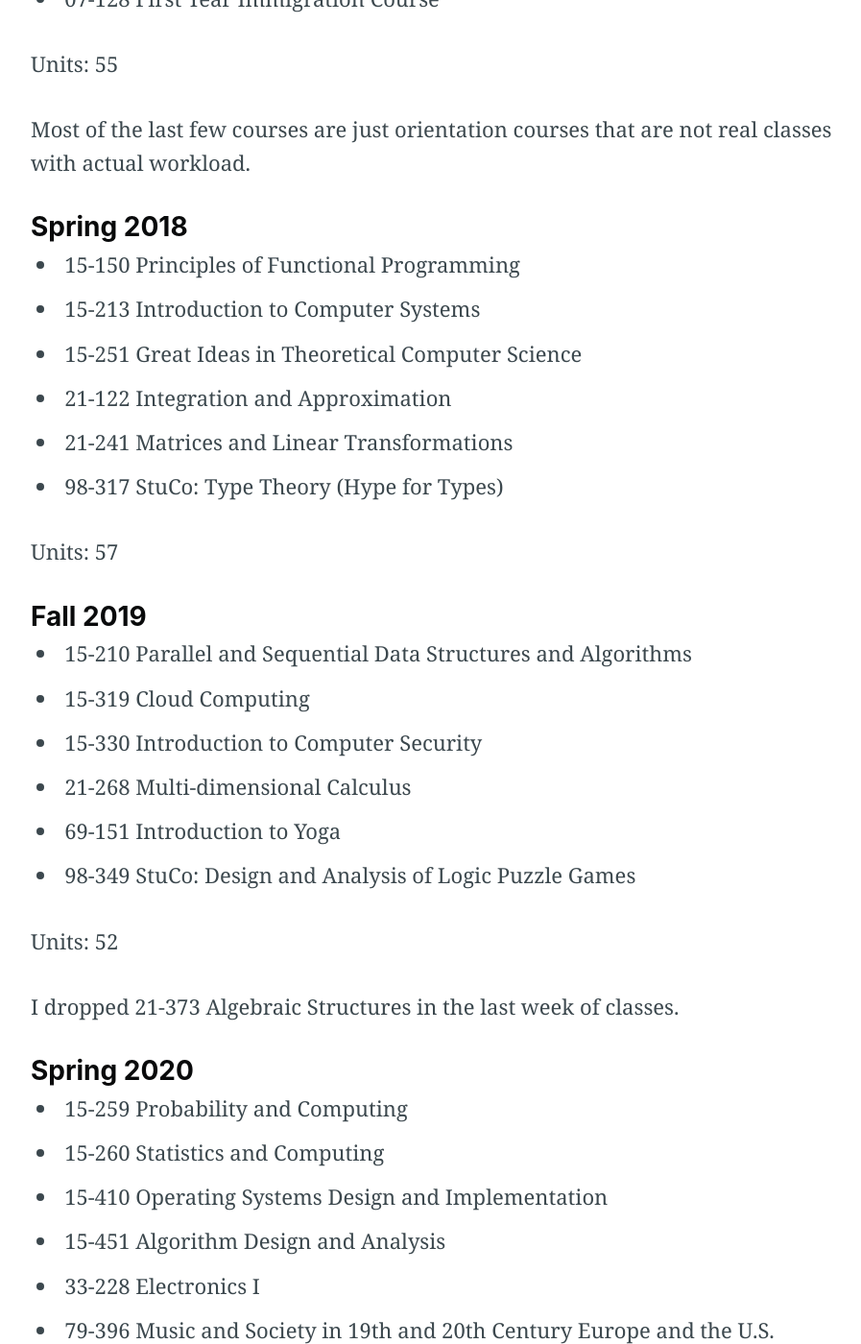
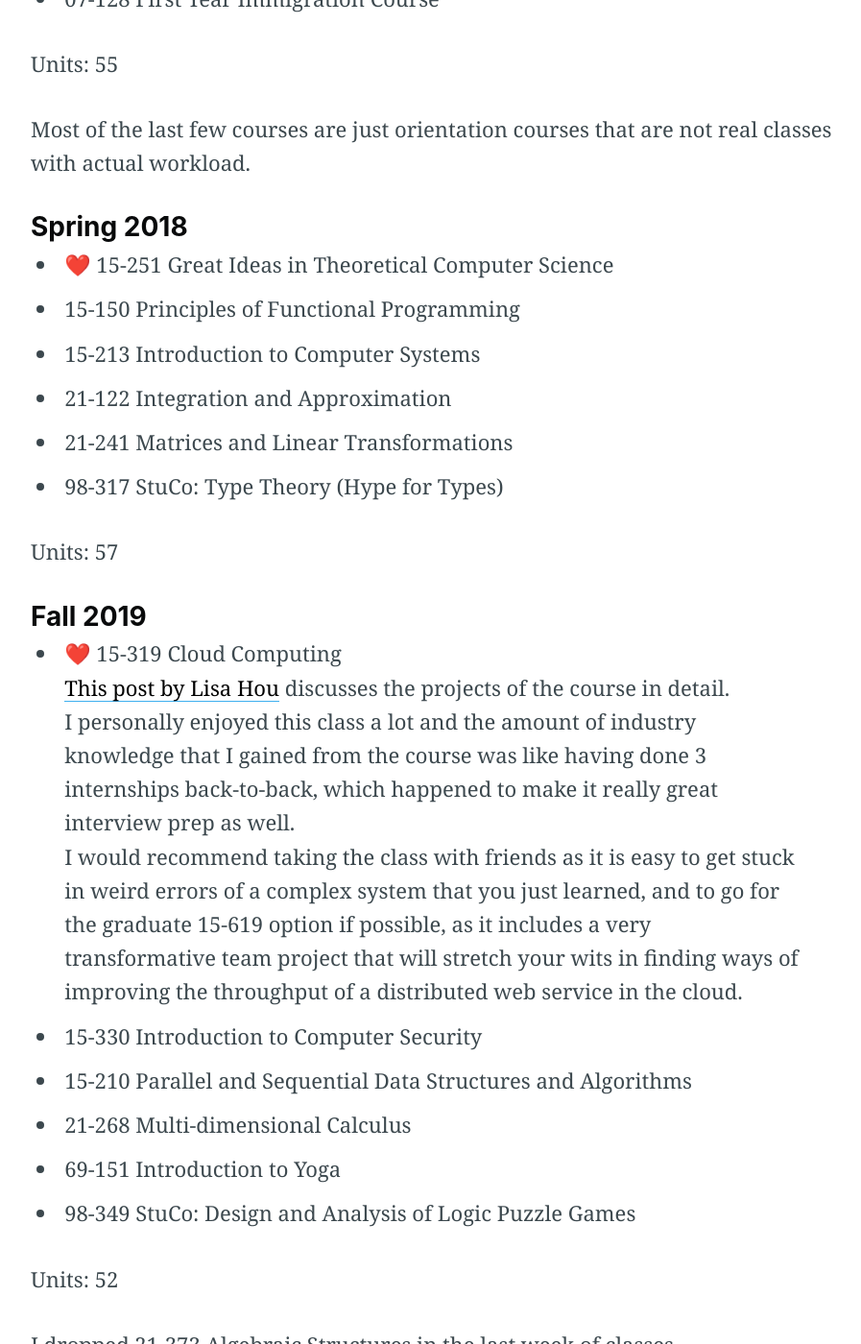
Before and after one commit to fanpu/blog, a Jekyll site: the page built from courses.md, in a window 1280 px wide and 1400 px high, scrolled down 2603 px. Shown: the whole window at 96% size, without its empty margins (188-1085 px from the left). Built offline with Jekyll 4.4.1, drawn with Linux system fonts in a browser that asks for light colours; nearby versions of some CDN libraries; comment, search, counter and statistics services are not loaded; the table of contents is made by our own code; some of the changed text lies outside the part shown.

Commit message:
update courses

```diff
--- a/courses.md
+++ b/courses.md
@@ -50,9 +50,24 @@
 Units: 57
 
 ### Fall 2019
+- &#10084;&#65039; 15-319 Cloud Computing
+
+  [This post by Lisa
+  Hou](https://medium.com/@zhuojun.hou9270/how-is-cloud-computing-15619-15319-at-cmu-96893f5c2b0)
+  discusses the projects of the course in detail.
+
+  I personally enjoyed this class a lot and the amount of industry knowledge
+  that I gained from the course was like having done 3 internships back-to-back,
+  which happened to make it really great interview prep as well.
+
+  I would recommend taking the class with friends as it is easy to get stuck in
+  weird errors of a complex system that you just learned, and to go for the
+  graduate 15-619 option if possible, as it includes a very transformative team
+  project that will stretch your wits in finding ways of improving the
+  throughput of a distributed web service in the cloud.
+
+- 15-330 Introduction to Computer Security
 - 15-210 Parallel and Sequential Data Structures and Algorithms
-- 15-319 Cloud Computing
-- 15-330 Introduction to Computer Security
 - 21-268 Multi-dimensional Calculus
 - 69-151 Introduction to Yoga
 - 98-349 StuCo: Design and Analysis of Logic Puzzle Games
@@ -128,6 +143,14 @@
 
 - 15-462 [**Computer Graphics**](http://15462.courses.cs.cmu.edu/fall2021/), [Keenan Crane](http://www.cs.cmu.edu/~kmcrane/)
 
+  Recordings from a past offering of the course can be found on this [Youtube
+  playlist](https://youtube.com/playlist?list=PL9_jI1bdZmz2emSh0UQ5iOdT2xRHFHL7E).
+  In fact, when I took this course we were told to watch the lectures from this
+  playlist asynchronously before class, and lecture time was reserved for
+  in-class activities and Q&A. So together with the publicly available homework
+  materials from [the course website](http://15462.courses.cs.cmu.edu/fall2021/)
+  you can effectively self-study the class.
+
 - 18-746 **[Storage Systems](https://course.ece.cmu.edu/~ece746/)**, [Greg
 Ganger](http://users.ece.cmu.edu/~ganger/), [George
 Amvrosiadis](http://users.ece.cmu.edu/~gamvrosi/), [Huaicheng
@@ -151,6 +171,9 @@
   Recordings from a past offering of the course can be found on this [Youtube
   playlist](https://www.youtube.com/playlist?list=PLm3J0oaFux3ZYpFLwwrlv_EHH9wtH6pnX).
   It also includes recitation videos where Ryan goes through homework problems.
+
+- &#10084;&#65039; 15-312 **Foundations of Programming Languages**, [Jan
+Hoffmann](https://www.cs.cmu.edu/~janh/)
 
 - &#10084;&#65039; 21-355 **Principles of Real Analysis I**, [Robin
 Neumayer](https://www.math.cmu.edu/~rneumaye/)
```
Also changed, not shown: other parts of courses.md (+5 -8 lines).
